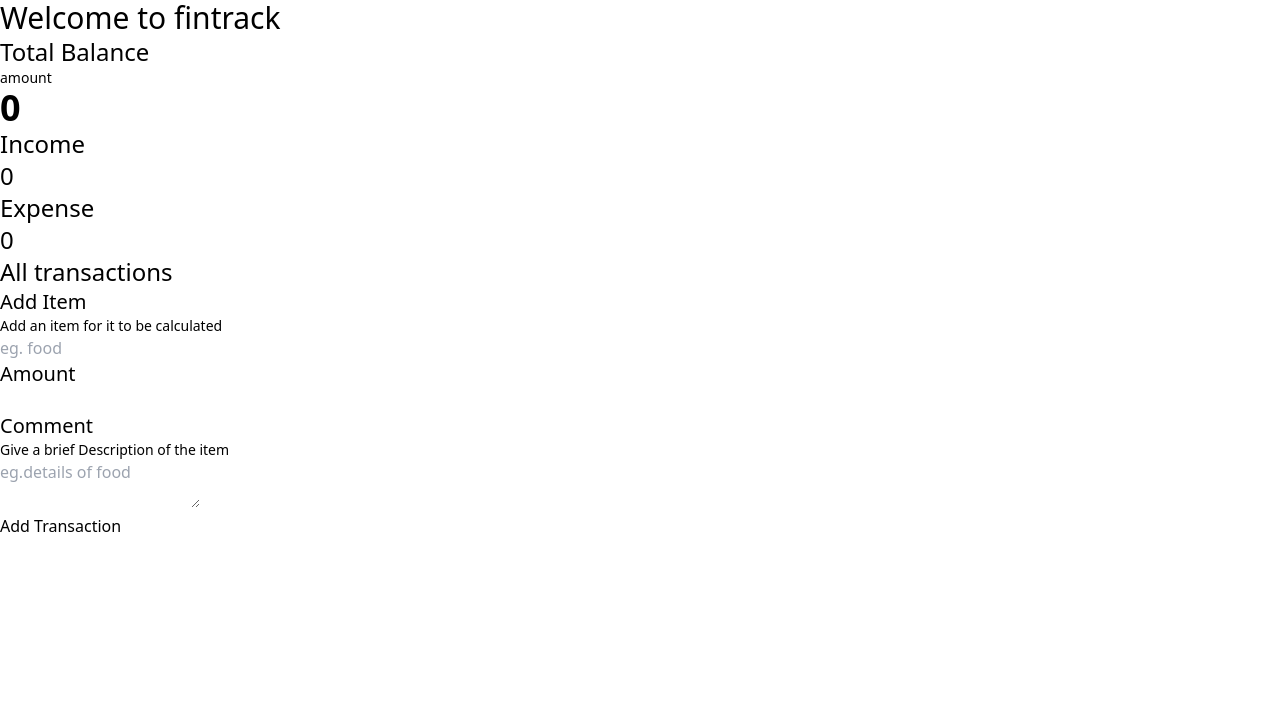
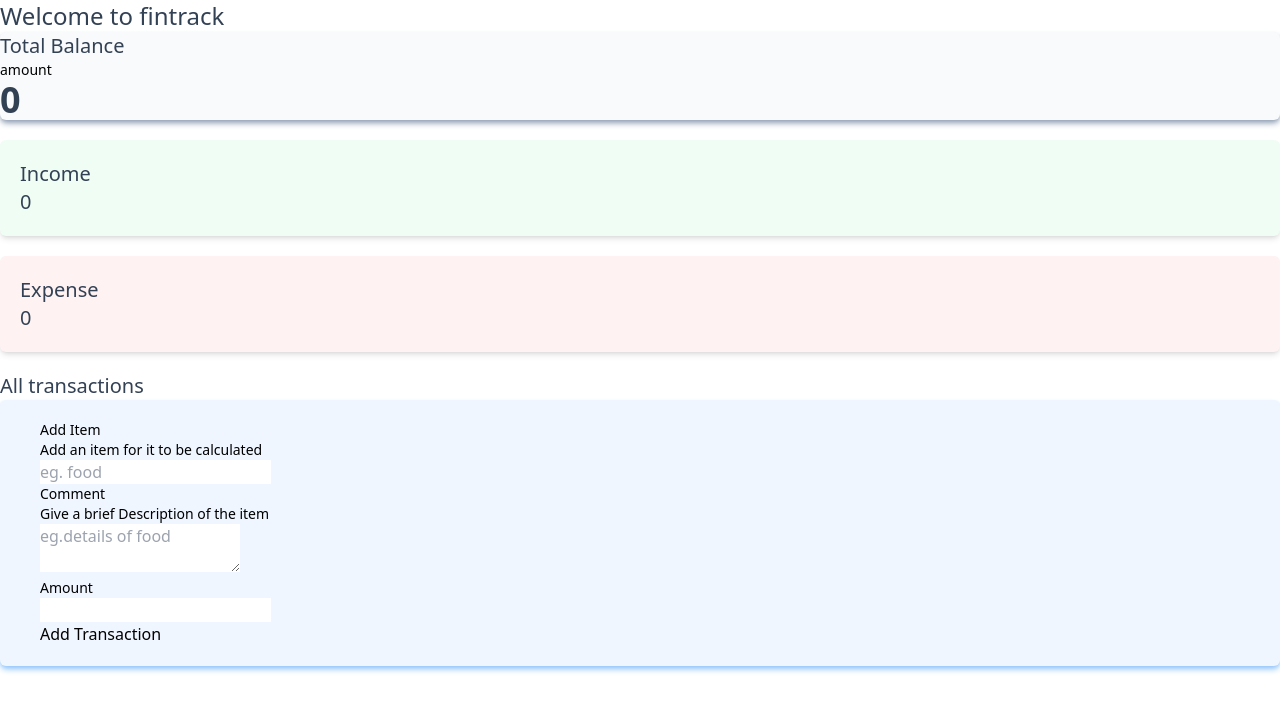
Before and after one commit to gyeduernest/App_project, a React (Vite) app: page /dashboard in a window 1280 px wide. Shown: the top 712 px of the page. Built offline with nearby package versions, Linux system fonts and the light colour scheme.

Commit message:
updated UI to do the finishing touches for the platform

```diff
--- a/src/Components/Alltransactions.jsx
+++ b/src/Components/Alltransactions.jsx
@@ -45,18 +45,18 @@
 
 
     return (
-      <div>
+      <div className='w-96 mx-auto'>
         <TotalBalance totalBalance={balance}/>
         <IncomeExpense totalIncome={totalIncome} totalExpense={totalExpense}/>
        <div className=''>
-        <div className='flex justify-center items-center gap-8'><h4 className='text-center font-bold'>All transactions</h4></div>
-        <div className='p-5'>
+        <div className=''><h4 className='text-center font-bold'>All transactions</h4></div>
+        <div className=''>
               {transactionsList.map((transactions) => (
 
-            <div className='bg-green-50 h-24 rounded-md shadow-sm  p-5 flex justify-between mb-5'>
+            <div className='Items flex'>
               <div  key={transactions.id}>
-              <h4 className='font-bold'>{transactions.item}</h4>
-              <p>{transactions.description}</p>
+              <h4 className='font-bold mr-40'>{transactions.item}</h4>
+              <p className=''>{transactions.description}</p>
               </div>
               <div>
               <h3 className='font-bold'>{transactions.amount}</h3>
@@ -67,19 +67,19 @@
 
               ))}
 
-<form action="" onSubmit={addTransaction} >
-        <div className='p-5'>
+<form action="" onSubmit={addTransaction} className='form' >
+        <div className=''>
           <label htmlFor="item"><h5 className='font-bold'>Add Item</h5></label>
           <p>Add an item for it to be calculated</p>
           <input type="text" id="item" className='input' placeholder='eg. food' onChange={(e) => (setitem(e.target.value))} value={item} />
-          <label htmlFor="amount"><h5 className='font-bold'>Amount</h5></label>
-          <input type="number" name='amount' id='amount' className='input' onChange={(e) => (setamount(e.target.value))} value={amount} />
           <label htmlFor="item"><h5 className='font-bold'>Comment</h5></label>
           <p>Give a brief Description of the item</p>
           <textarea type="text" id="item" className='textarea' placeholder='eg.details of food' onChange={(e) => (setdescription(e.target.value))} value={description}  />
+          <label htmlFor="amount"><h5 className='font-bold'>Amount</h5></label>
+          <input type="number" name='amount' id='amount' className='amount' onChange={(e) => (setamount(e.target.value))} value={amount} />
          </div>
-            <div className='flex justify-center items-center px-5 mt-10'>
-            <button className='bg-blue-700 rounded-md  text-white font-bold w-full h-12'>Add Transaction</button>
+            <div className='flex justify-between items-center'>
+            <button className=' bg-blue-700 rounded-md px-20 py-3 mx-auto  text-white font-bold '>Add Transaction</button>
 
             </div>
 
--- a/src/Components/IncomeExpense.jsx
+++ b/src/Components/IncomeExpense.jsx
@@ -8,19 +8,19 @@
   return (
     <div>
 
-        <div className=''>
-          <div className='bg-blue-100  shadow-lg  rounded-lg flex justify-between items-center p-10'>
-          <div className=''>
-            <h4>Income</h4>
+
+            <div className='Income '>
+            <h4 className='text-green-700 font-bold'>Income</h4>
             <h4>{totalIncome}</h4>
+            </div>
+
+          <div className='Expense'>
+
+
+            <h4 className='text-red-700 font-bold'>Expense</h4>
+            <h4>{totalExpense}</h4>
+
           </div>
-          <div>
-            <h4>Expense</h4>
-            <h4>{totalExpense}</h4>
-          </div>
-          </div>
-        </div>
-
     </div>
   )
 }
--- a/src/Components/TotalBalance.jsx
+++ b/src/Components/TotalBalance.jsx
@@ -2,8 +2,8 @@
 
 export default function TotalBalance({totalBalance}) {
   return (
-    <div className='p-5'>
-        <div className=' p-5 bg-slate-50 shadow-md  rounded-md'
+    <div className='Total-Balance'>
+        <div className='p-5'
         >
         <h4>Total Balance</h4>
         <p>amount</p>
--- a/src/index.css
+++ b/src/index.css
@@ -4,33 +4,36 @@
 
 @layer base {
   h1{
-    @apply text-7xl font-bold
+    @apply text-7xl font-bold text-slate-700
   }
   h2{
-    @apply text-4xl font-bold
+    @apply text-4xl font-bold text-slate-700
   }
   h3{
-    @apply text-3xl
+    @apply text-2xl text-slate-700
   }
   h4{
-    @apply text-2xl
+    @apply text-xl  text-slate-700
   }
   h5{
-    @apply text-xl
+    @apply text-sm
   }
   p{
     @apply text-sm
   }
 
  .submit{
-  @apply px-5 bg-blue-700  text-white focus:ring-white w-full py-2 rounded-md mt-10
+  @apply px-5 bg-blue-700   text-white focus:ring-white w-64 py-2 rounded-md mt-10
  }
  .submit:active{
   @apply ring-red-200
  }
 
  .input{
-  @apply active:border-2 active:border-blue-400 px-3 border border-gray-900 text-center w-full h-10 lg:mr-10 rounded-md
+  @apply active:border-2 active:border-blue-400 px-3 border border-gray-900 text-center w-80 mb-5 h-10 lg:mr-10 rounded-md
+ }
+ .amount{
+  @apply active:border-2 active:border-blue-400  mb-10 px-3 border border-gray-900 text-center w-12 h-10 lg:mr-10 rounded-md
  }
  li{
   @apply hover:bg-gray-100 hover:rounded-md focus:ring-black
@@ -43,6 +46,10 @@
   @apply w-96 h-96 bg-blue-700 rounded-md
 }
 
+.Items{
+  @apply bg-slate-50 h-24 rounded-md shadow-sm  p-5  mb-5
+}
+
 .btn{
   @apply ring ring-blue-200;
 }
@@ -52,10 +59,24 @@
 }
 
 .cancel{
-  @apply bg-red-700 h-8 w-8 rounded-md text-white font-bold
+  @apply bg-red-500 h-6 ml-12 mt-4 w-6 rounded-full text-white font-bold
 }
 
 .textarea{
-  @apply w-full h-40 p-10 border border-slate-300 rounded-md
+  @apply w-80 mb-5 h-10 px-24 py-2 active:border active:border-blue-400 border border-slate-300 rounded-md
 }
 }
+
+.Total-Balance{
+  @apply bg-slate-50 rounded-md shadow-md shadow-slate-400
+}
+
+.Income{
+  @apply bg-green-50 p-5 my-5 shadow-md rounded-md
+}
+.Expense{
+  @apply bg-red-50 p-5 my-5 shadow-md rounded-md
+}
+.form{
+  @apply px-10 bg-blue-50 rounded-md shadow-md py-5 shadow-blue-300
+}
```
